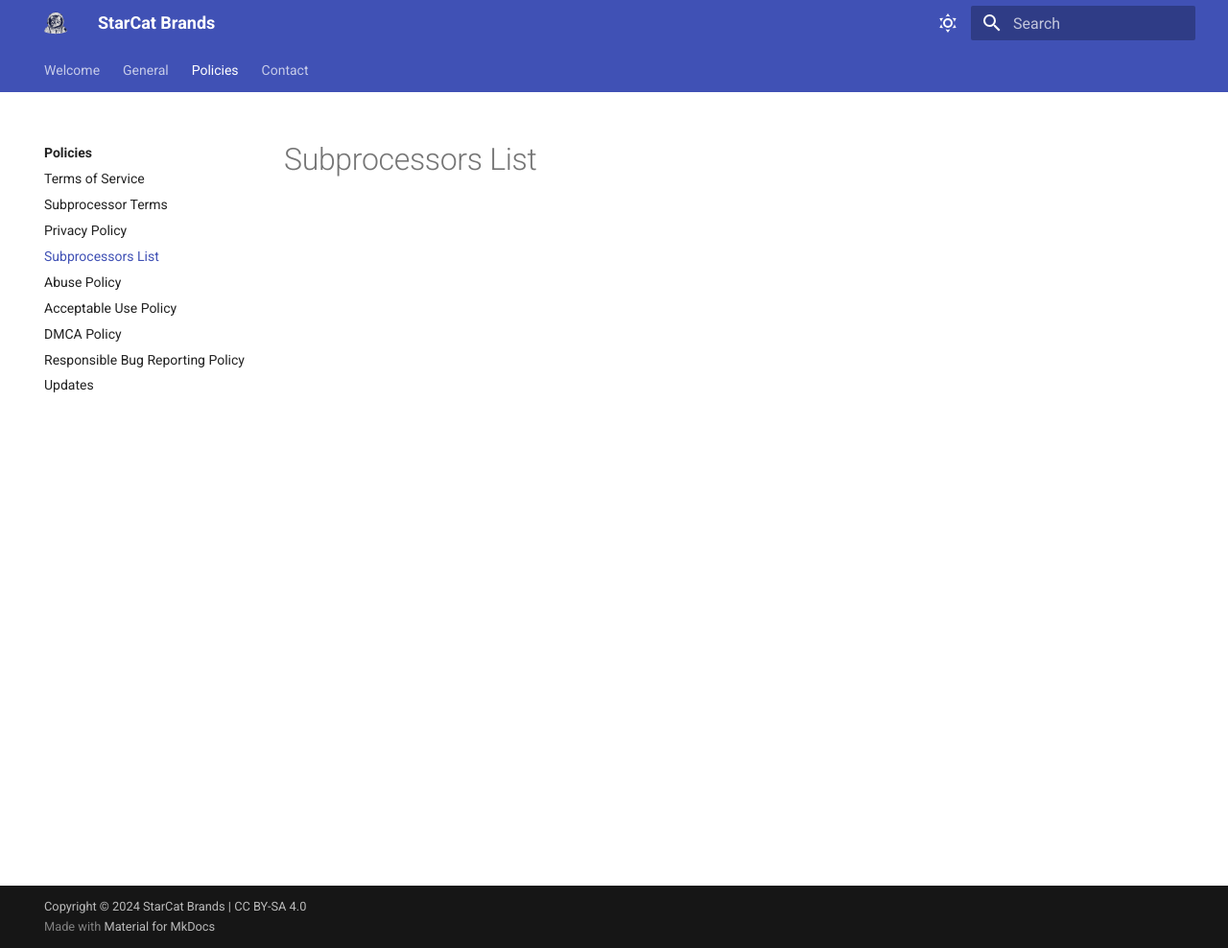
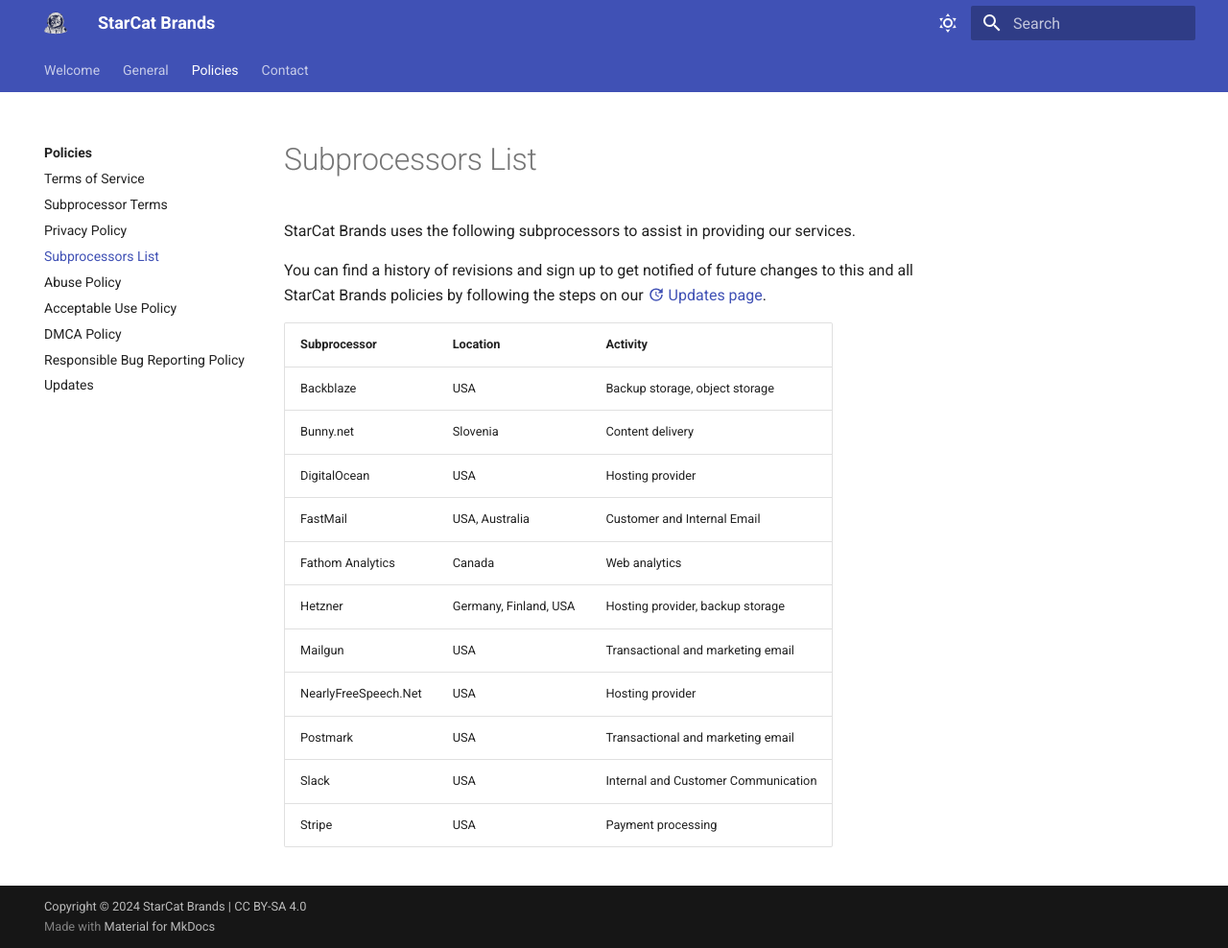
Before and after one commit to starcatbrands/about.starcatbrands.com, an MkDocs documentation site: the page built from docs/policies/subprocessors.md, in a window 1280 px wide and 988 px high. Shown: the whole window at 96% size. Built offline with MkDocs 1.6.1 and Material for MkDocs 9.7.7, drawn with Linux system fonts in a browser that asks for light colours; comment, search, counter and statistics services are not loaded.

Commit message:
Add initial Subprocessors list and Subprocessor Terms policy

```diff
--- a/docs/policies/subprocessors.md
+++ b/docs/policies/subprocessors.md
@@ -1 +1,19 @@
 # Subprocessors List
+
+StarCat Brands uses the following subprocessors to assist in providing our services.
+
+You can find a history of revisions and sign up to get notified of future changes to this and all StarCat Brands policies by following the steps on our [:material-update: Updates page](updates.md).
+
+| Subprocessor | Location | Activity |
+| :----------- | :------- | :------- |
+| Backblaze | USA | Backup storage, object storage |
+| Bunny.net | Slovenia | Content delivery |
+| DigitalOcean | USA | Hosting provider |
+| FastMail | USA, Australia | Customer and Internal Email |
+| Fathom Analytics | Canada | Web analytics |
+| Hetzner | Germany, Finland, USA | Hosting provider, backup storage |
+| Mailgun | USA | Transactional and marketing email |
+| NearlyFreeSpeech.Net | USA | Hosting provider |
+| Postmark | USA | Transactional and marketing email |
+| Slack | USA | Internal and Customer Communication |
+| Stripe | USA | Payment processing |
```
Also changed, not shown: docs/policies/subprocessor_terms.md (+9 -0 lines).
